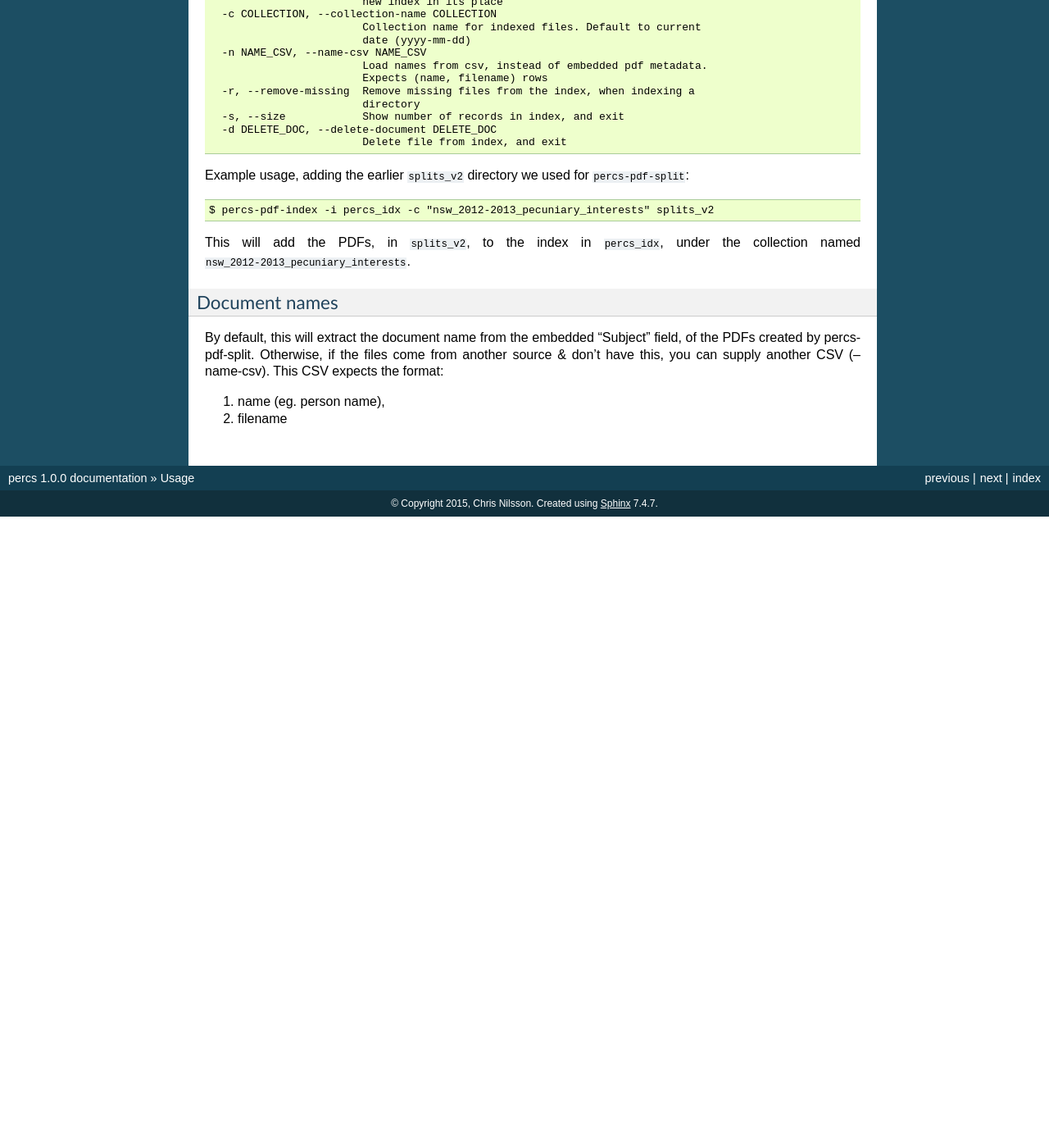
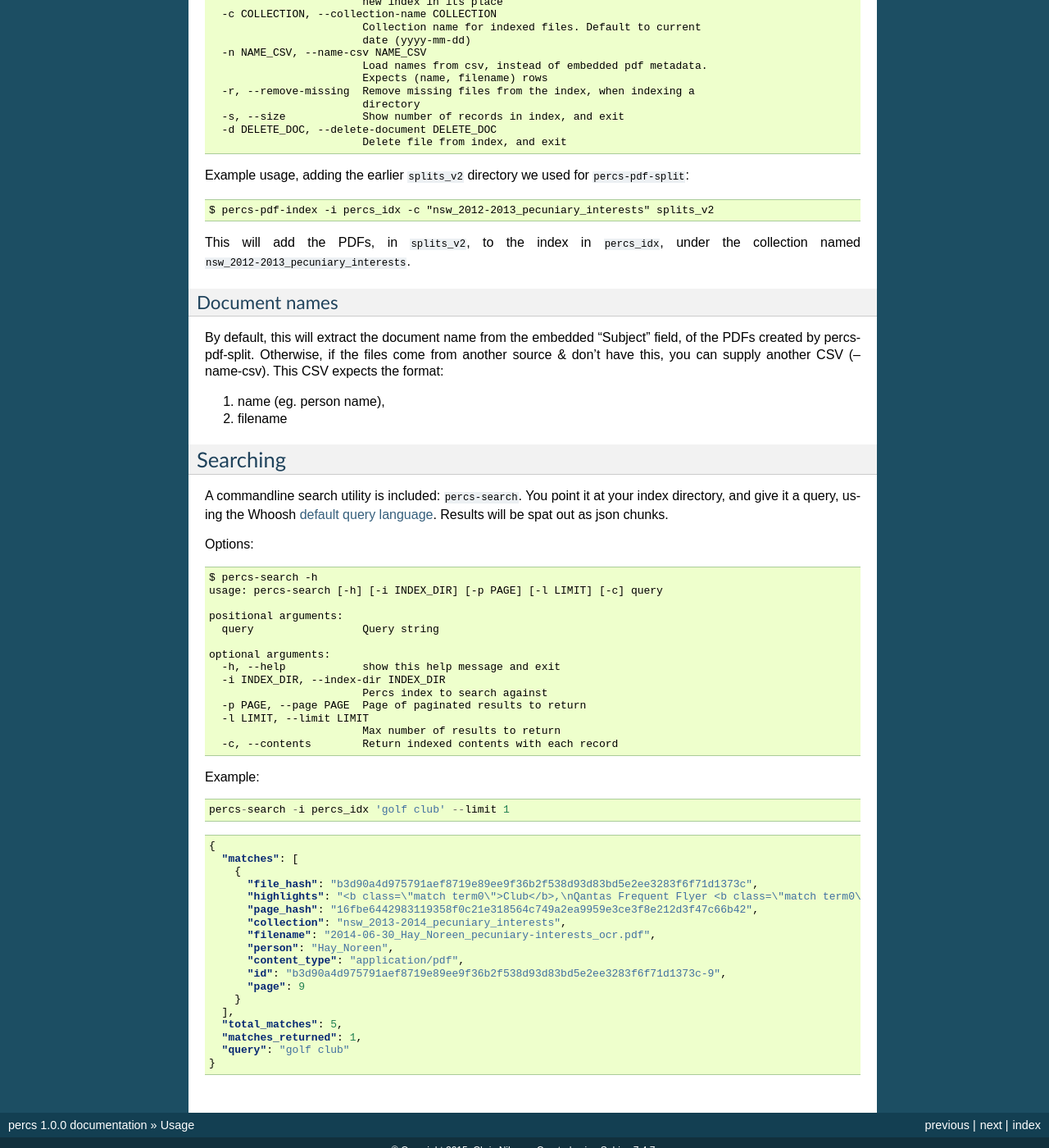
Before and after one commit to otherchirps/percs, a Sphinx documentation site: the page built from docs/usage.rst, in a window 1280 px wide and 1400 px high, scrolled down 3832 px. Shown: the whole window at 82% size. Built offline with Sphinx 7.4.7, drawn with Linux system fonts in a browser that asks for light colours; before the commit the page ends 4462 px from its top, so only the background shows below that.

Commit message:
Added percs-search usage docs

```diff
--- a/README.rst
+++ b/README.rst
@@ -7,16 +7,16 @@ Percs was initially created to provide a basic, searchable index of the `NSW Pec
 These files are uploaded as large PDFs, containing scanned images of Minister's submissions.
 Nearly 100 submissions, dumped into big, unsearchable, opaque files.
 
-One `OpenAustralia`_ `pub meetup`_, Luke Bacon kicked off the effort but splitting
+One `OpenAustralia`_ `pub meetup`_, Luke Bacon kicked off the effort by processing & splitting
 the files into `individual per-minister submissions`_.
 
 Chris Nilsson ran these files through an OCR, indexed the found text, and wrapped this percs site around
 the result.
 
-The aim is to digitise and add previous, and ongoing years as needed.
+The aim is to digitise & index previous, and ongoing years as needed.
 
 Why? These folks are in charge of a good chunk of our money.  Having their
-pecuniary interest declarations, which are already public, more accessible can only help keep
+pecuniary interest declarations more accessible can only help keep
 things transparent and fair.
 
 Of course, the process isn't perfect.  Many documents are
--- a/docs/usage.rst
+++ b/docs/usage.rst
@@ -251,6 +251,55 @@ you can supply another CSV (--name-csv). This CSV expects the format:
 1. name (eg. person name),
 2. filename
 
+Searching
+---------
+
+A commandline search utility is included: ``percs-search``.  You point it at your index directory,
+and give it a query, using the Whoosh `default query language`_.  Results will be spat out
+as json chunks.
+
+Options::
+
+    $ percs-search -h
+    usage: percs-search [-h] [-i INDEX_DIR] [-p PAGE] [-l LIMIT] [-c] query
+
+    positional arguments:
+      query                 Query string
+
+    optional arguments:
+      -h, --help            show this help message and exit
+      -i INDEX_DIR, --index-dir INDEX_DIR
+                            Percs index to search against
+      -p PAGE, --page PAGE  Page of paginated results to return
+      -l LIMIT, --limit LIMIT
+                            Max number of results to return
+      -c, --contents        Return indexed contents with each record
+
+Example::
+
+    percs-search -i percs_idx 'golf club' --limit 1
+
+.. code:: json
+
+    {
+      "matches": [
+        {
+          "file_hash": "b3d90a4d975791aef8719e89ee9f36b2f538d93d83bd5e2ee3283f6f71d1373c",
+          "highlights": "<b class=\"match term0\">Club</b>,\nQantas Frequent Flyer <b class=\"match term0\">Club</b>, Port Kembla Pumas, Angels...of Hope, Wollongong <b class=\"match term1\">Golf</b>\nI <b class=\"match term0\">Club</b>, Illawarra Stingrays...Social <b class=\"match term0\">Club</b>, Member of Dogs NSW\n\n22",
+          "page_hash": "16fbe6442983119358f0c21e318564c749a2ea9959e3ce3f8e212d3f47c66b42",
+          "collection": "nsw_2013-2014_pecuniary_interests",
+          "filename": "2014-06-30_Hay_Noreen_pecuniary-interests_ocr.pdf",
+          "person": "Hay_Noreen",
+          "content_type": "application/pdf",
+          "id": "b3d90a4d975791aef8719e89ee9f36b2f538d93d83bd5e2ee3283f6f71d1373c-9",
+          "page": 9
+        }
+      ],
+      "total_matches": 5,
+      "matches_returned": 1,
+      "query": "golf club"
+    }
+
 
 .. _Whoosh stemming analyzer: http://whoosh.readthedocs.org/en/latest/stemming.html
 .. _default query language: http://whoosh.readthedocs.org/en/latest/querylang.html
```
Also changed, not shown: docs/about.rst (+8 -3 lines).
